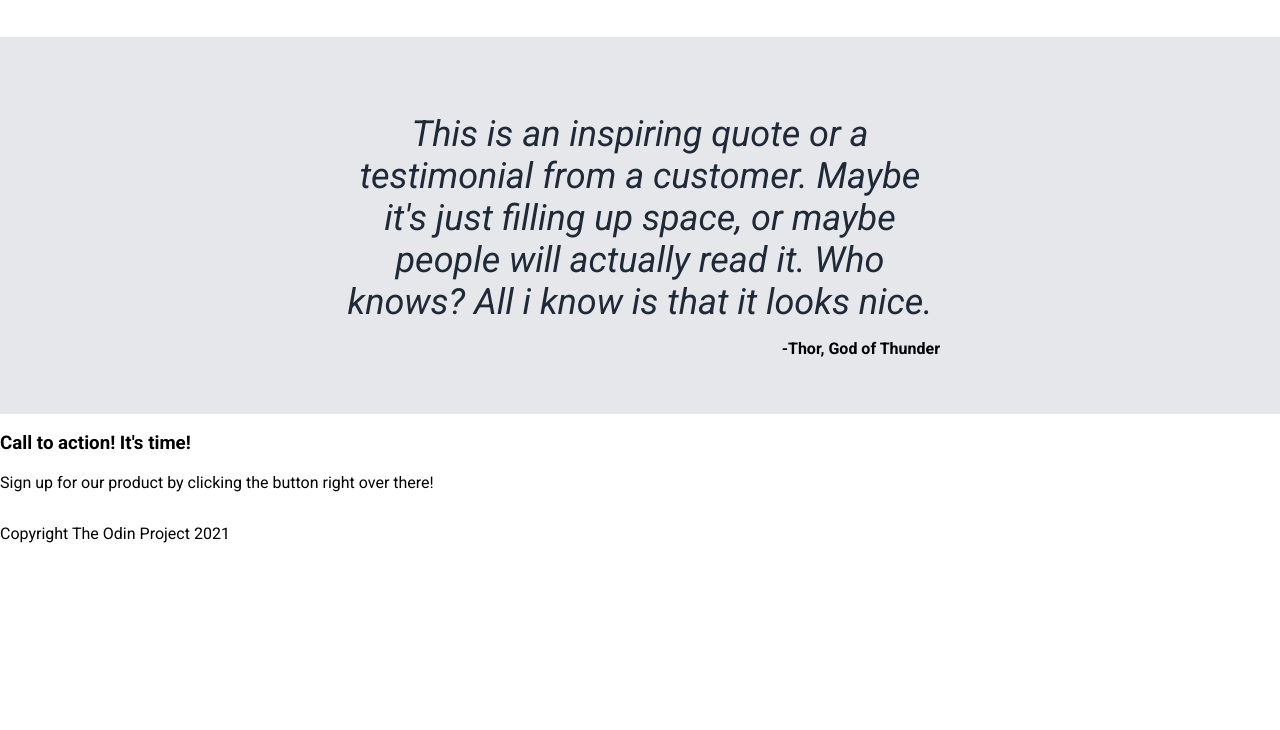
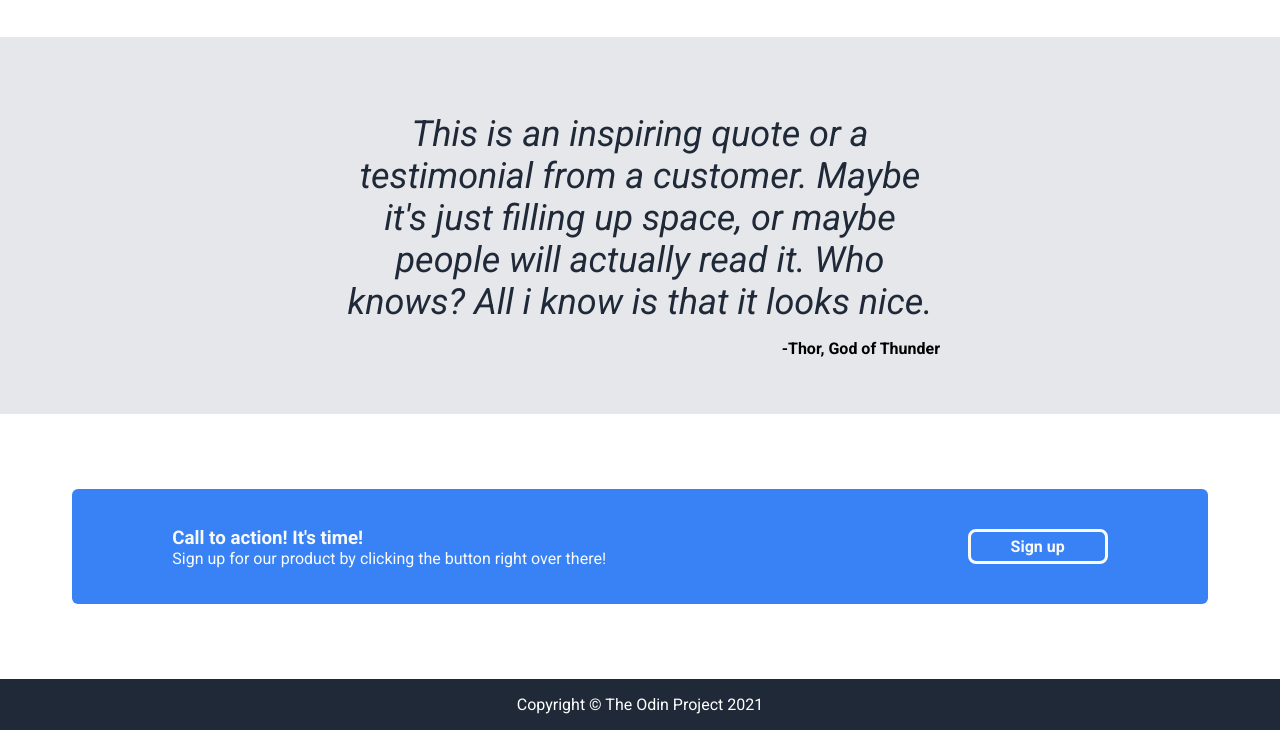
Before and after one commit to brourke1/odin-landing-page, a plain HTML site: page index.html in a window 1280 px wide. Shown: the part 812-1542 px from the top of the page. Before the commit the page ends 1371 px from the top, so only its background shows below. Drawn offline with Linux system fonts and the light colour scheme.

Commit message:
Style the sign up section and the footer to match design
Added spacing divs on both sides of blue sign up section. The whole thing
is flex row. Everything else was pretty simple. Styled according to
design.

```diff
--- a/index.html
+++ b/index.html
@@ -9,9 +9,10 @@
     <!--Import for Roboto font-->
     <link rel="preconnect" href="https://fonts.googleapis.com">
     <link rel="preconnect" href="https://fonts.gstatic.com" crossorigin>
-    <link href="https://fonts.googleapis.com/css2?family=Roboto:ital,wght@0,100..900;1,100..900&display=swap" rel="stylesheet">
+    <link href="https://fonts.googleapis.com/css2?family=Roboto:ital,wght@0,100..900;1,100..900&display=swap"
+        rel="stylesheet">
 
-    <title>Document</title>
+    <title>Landing Page</title>
 </head>
 
 <body>
@@ -27,7 +28,8 @@
         <div class="description">
             <div class="text">
                 <h1>This website is awesome</h1>
-                <p>This website has some subtext that goes here under the main title. It's a smaller font and the color is
+                <p>This website has some subtext that goes here under the main title. It's a smaller font and the color
+                    is
                     lower contrast</p>
                 <button class="sign-up-button">Sign up</button>
             </div>
@@ -61,7 +63,8 @@
     <div class="quote">
         <div class="spacing"></div>
         <div class="quote-content">
-            <p id="quote">This is an inspiring quote or a testimonial from a customer. Maybe it's just filling up space, or maybe
+            <p id="quote">This is an inspiring quote or a testimonial from a customer. Maybe it's just filling up space,
+                or maybe
                 people will actually read it. Who knows? All i know is that it looks nice.</p>
             <p id="thor">-Thor, God of Thunder</p>
         </div>
@@ -69,15 +72,19 @@
     </div>
 
     <div class="sign-up-section">
-        <div>
-            <h3>Call to action! It's time!</h3>
-            <p>Sign up for our product by clicking the button right over there!</p>
-            <div class="sign-up-button-two"></div>
+        <div class="sign-up-spacing"></div>
+        <div class="sign-up-div">
+            <div class="sign-up-text">
+                <h3>Call to action! It's time!</h3>
+                <p>Sign up for our product by clicking the button right over there!</p>
+            </div>
+            <div class="sign-up-button-two">Sign up</div>
         </div>
+        <div class="sign-up-spacing"></div>
     </div>
 
     <footer>
-        <p>Copyright The Odin Project 2021</p>
+        <p>Copyright © The Odin Project 2021</p>
     </footer>
 
 </body>
--- a/styles.css
+++ b/styles.css
@@ -19,7 +19,7 @@ header{
 .header-links{
     display:flex;
     margin-left: auto;
-    gap: 10px;
+    gap: 30px;
     color: #E5E7EB;
 }
 
@@ -112,3 +112,46 @@ header{
     align-self: end;
     font-weight:bold;
 }
+
+.sign-up-section{
+    display:flex;
+    padding: 75px 0 75px;
+}
+
+.sign-up-spacing{
+    flex: 1 1 auto;
+}
+
+
+.sign-up-div{
+    background-color: #3882F6;
+    color: #F9FAF8;
+    border-radius: 6px;
+    flex: 5 5 auto;
+    display: flex;
+    padding:20px 100px;
+    justify-content: space-between;
+}
+
+.sign-up-text h3{
+    margin-bottom: 0;
+}
+
+.sign-up-text p{
+    margin-top: 0;
+}
+
+.sign-up-button-two{
+    align-self:center;
+    border: solid;
+    border-radius: 8px;
+    padding: 5px 40px;
+    color: #F9FAF8;
+    font-weight: bold;
+}
+
+footer{
+    background-color: #1F2937;
+    color: white;
+    text-align: center;
+}
```
